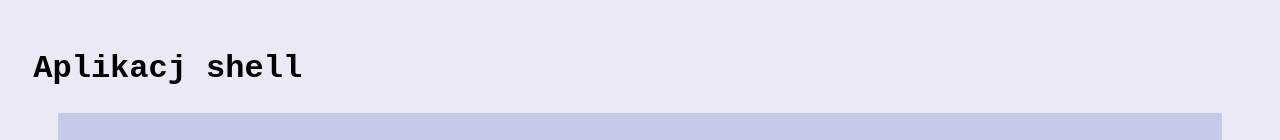
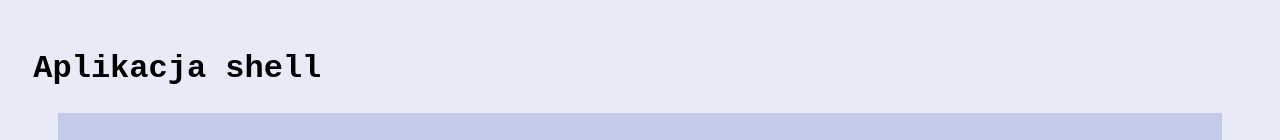
Before and after one commit to matik98/matik98.github.io, a plain HTML site: page Lista1/html/projects/shell.html in a window 1280 px wide. Shown: the part 214-354 px from the top of the page. Drawn offline with Linux system fonts and the light colour scheme.

Commit message:
Update shell.html

```diff
--- a/Lista1/html/projects/shell.html
+++ b/Lista1/html/projects/shell.html
@@ -15,7 +15,7 @@
       <a class="linkButton" href="../projects/default.html">PROJEKTY</a>
     </nav>
     <main>
-      <h2>Aplikacj shell</h2>
+      <h2>Aplikacja shell</h2>
       <section class="mainSection">
         <h3>Opis</h3>
         <p>
```
